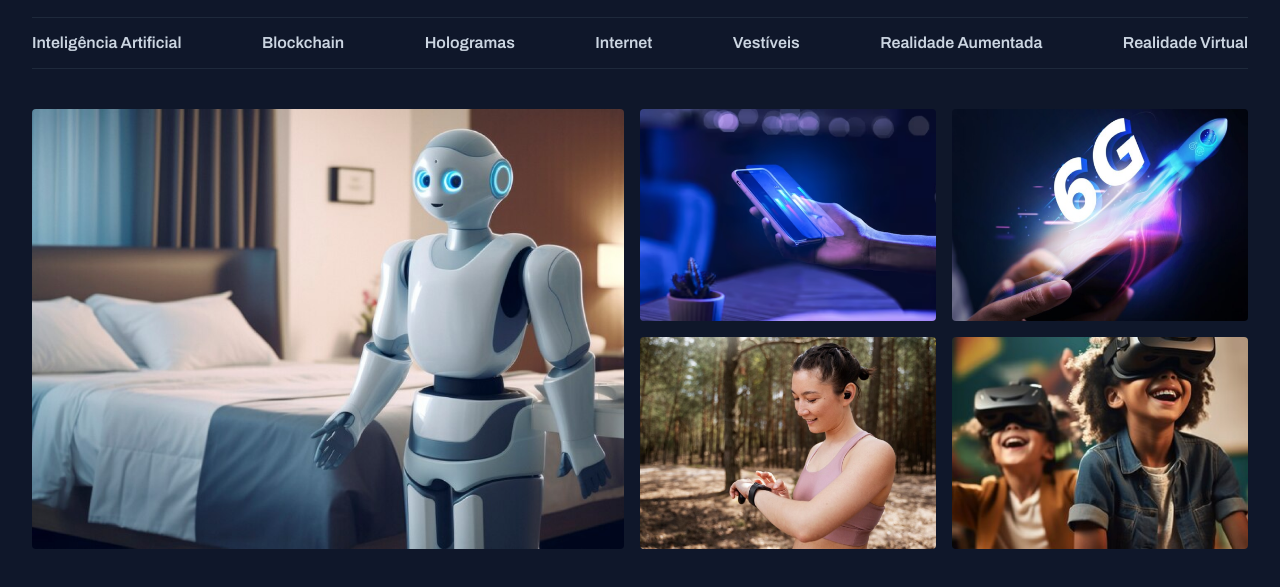
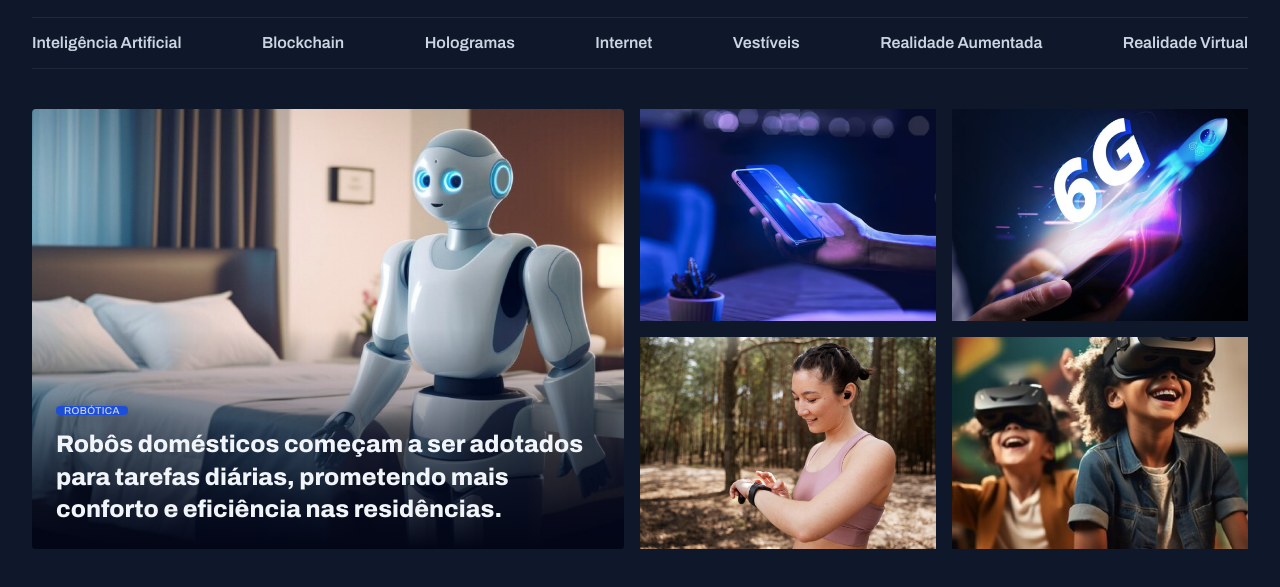
Before and after one commit to keewonf/Portal-de-Not-cias, a plain HTML site: page index.html in a window 1280 px wide. Shown: the part 55-642 px from the top of the page. Drawn offline with Linux system fonts and the light colour scheme.

Commit message:
feat: completed card

```diff
--- a/index.html
+++ b/index.html
@@ -40,9 +40,14 @@
     </header>
     <main class="grid container">
       <section id="featured" class="grid grid-flow-col gap-16">
-        <div>
+        <figure class="card">
           <img src="assets/images/Image 01.png" alt="" />
-        </div>
+
+          <figcaption>
+            <span class="content-tag">Robótica</span>
+            <h2 class="text-2xl">Robôs domésticos começam a ser adotados para tarefas diárias, prometendo mais conforto e eficiência nas residências.</h2>
+          </figcaption>
+        </figure>
 
         <div class="grid grid-cols-2 gap-16">
           <div>
--- a/styles/global.css
+++ b/styles/global.css
@@ -37,10 +37,12 @@ a {
 }
 
 a:hover {
-  color: var(--brand-color-light)
+  color: var(--brand-color-light);
 }
 
-h1, h2, h3 {
+h1,
+h2,
+h3 {
   font: inherit;
 }
 
@@ -58,6 +60,18 @@ main {
   margin-top: 40px;
 }
 
+.content-tag {
+  display: inline-block;
+  background-color: var(--brand-color-dark);
+  padding: 4px 8px;
+  font: 500 10px/12% var(--font-family);
+  border-radius: 4px;
+  text-transform: uppercase;
+  letter-spacing: 0.04em;
+  color: var(--text-color-secondary);
+  box-shadow: 0px 4px 16px rgba(2, 6, 23, 0.25);
+}
+
 p {
   color: var(--text-color-secondary);
 }
--- a/styles/sections.css
+++ b/styles/sections.css
@@ -1,5 +1,30 @@
-#featured img {
-  height: 100%;
-  object-fit: cover;
-  border-radius: 4px;
+#featured {
+  img {
+    height: 100%;
+    object-fit: cover;
+  }
+
+  .card {
+    border-radius: 4px;
+    overflow: hidden;
+    position: relative;
+    &::before {
+      position: absolute;
+      inset: 0;
+      top: 50%;
+      content: "";
+      background: linear-gradient(180deg, transparent 0%, #020617 100%);
+    }
+
+    figcaption {
+      position: absolute;
+      bottom: 0;
+
+      padding: 24px;
+
+      h2 {
+        margin-top: 8px;
+      }
+    }
+  }
 }
--- a/styles/utility.css
+++ b/styles/utility.css
@@ -15,3 +15,19 @@
 .gap-16 {
   gap: 16px;
 }
+
+.text-2xl {
+  font: var(--h1);
+}
+
+.text-xl {
+  font: var(--h2);
+}
+
+.text-lg {
+  font: var(--h3);
+}
+
+.text-sm {
+  font: var(--text-sm);
+}
```
